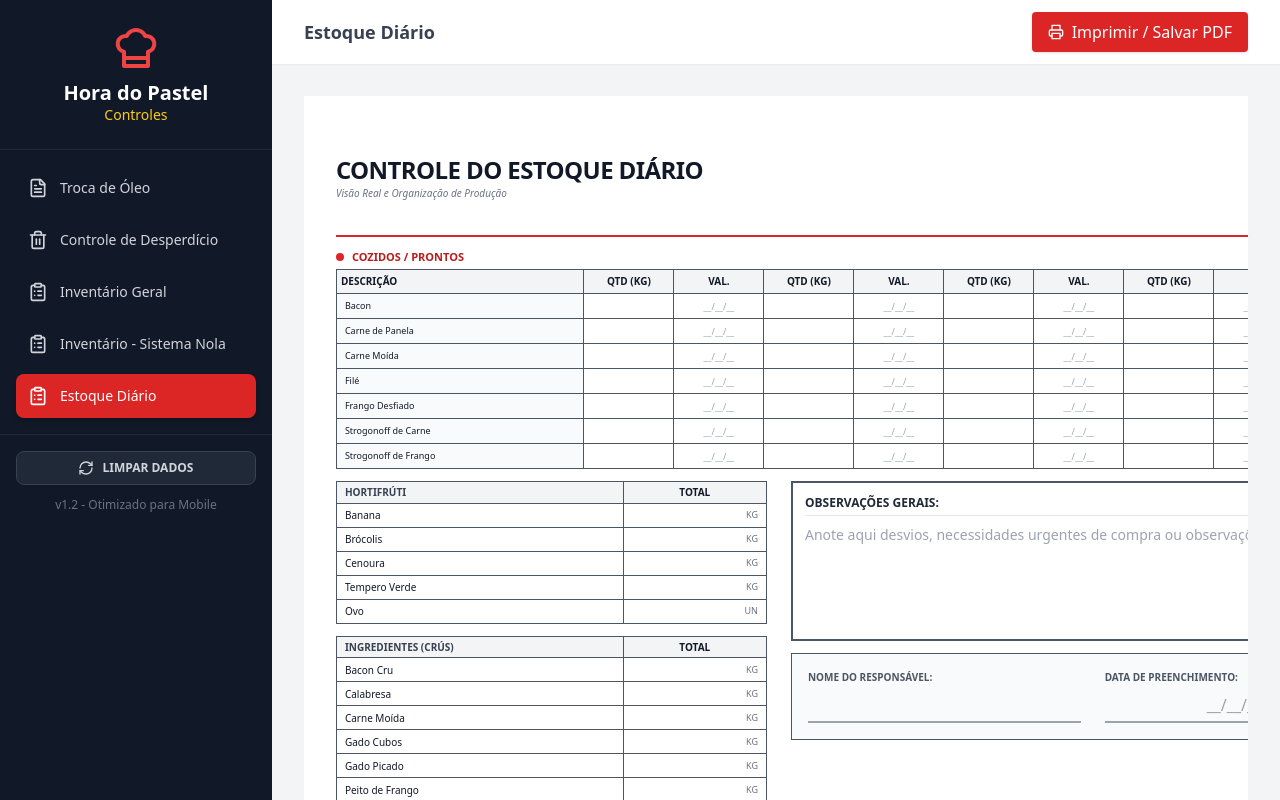
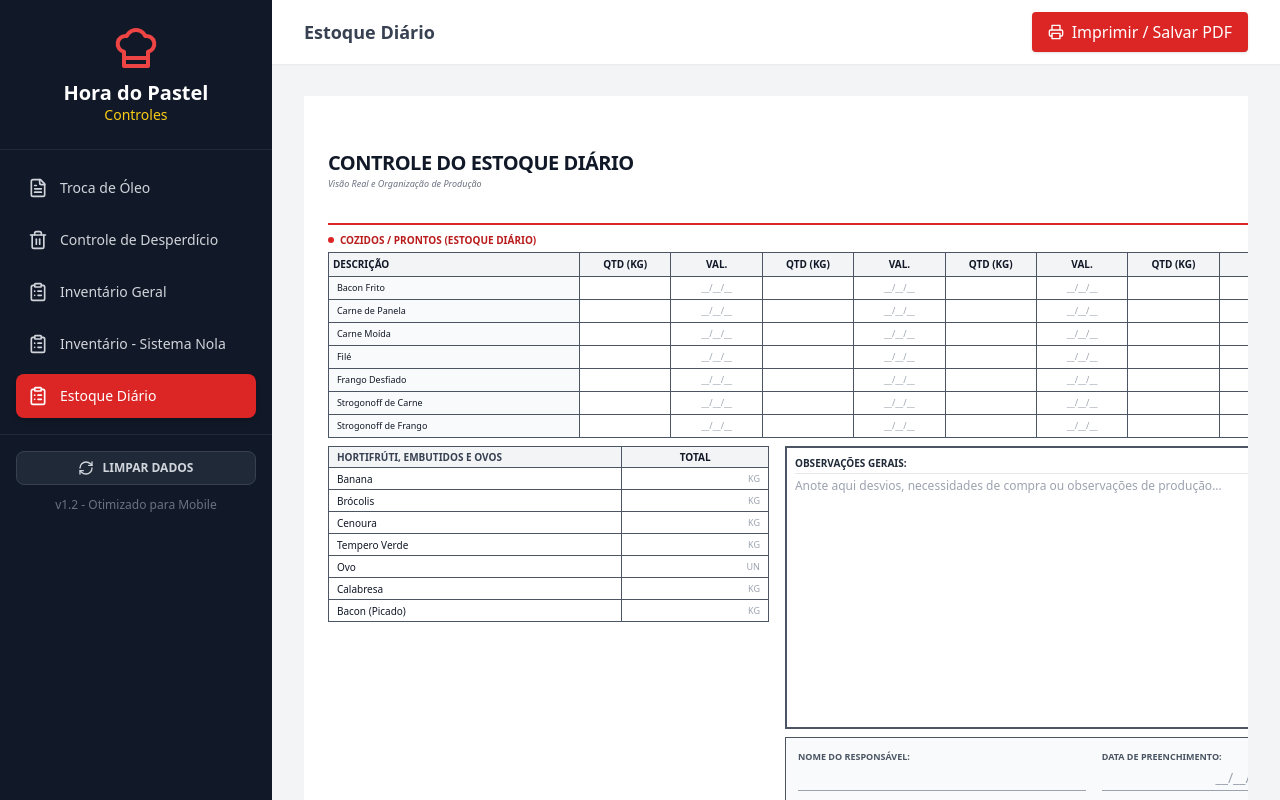
Before and after one commit to Esegnorelli/documentos-edit-veis, a React (Vite) app: page / in a window 1280 px wide. Both pictures are taken after a click on the button "Estoque Diário". Built offline with nearby package versions, Linux system fonts and the light colour scheme.

Commit message:
feat(DailyStock): Adjust table spacing and units for better print output
Refine the visual presentation of the daily stock table for printing. This includes adjusting vertical spacing in table rows and the appearance of unit labels to enhance readability and consistency on printed forms.

```diff
--- a/components/DailyStock.tsx
+++ b/components/DailyStock.tsx
@@ -5,7 +5,7 @@ type StockItem = string | { name: string; unit: string };
 
 export const DailyStock: React.FC = () => {
   const renderSimpleTable = (title: string, items: StockItem[], defaultUnit = "un") => (
-    <div className="mb-3 print:break-inside-avoid">
+    <div className="mb-2 print:break-inside-avoid">
       <table className="w-full border-collapse border border-gray-600 text-[10px] leading-tight">
         <thead>
           <tr className="bg-gray-100">
@@ -19,7 +19,7 @@ export const DailyStock: React.FC = () => {
             const itemUnit = typeof item === 'string' ? defaultUnit : item.unit;
 
             return (
-              <tr key={i} className="h-[24px]">
+              <tr key={i} className="h-[22px] print:h-[20px]">
                 <td className="border border-gray-600 px-2">
                    <input
                     type="text"
@@ -30,7 +30,7 @@ export const DailyStock: React.FC = () => {
                 <td className="border border-gray-600 px-2 bg-white">
                     <div className="flex justify-between items-center h-full">
                        <input type="text" className="w-full h-full bg-transparent outline-none text-right" />
-                       <span className="text-[9px] text-gray-500 ml-1 uppercase">{itemUnit}</span>
+                       <span className="text-[9px] text-gray-400 ml-1 uppercase">{itemUnit}</span>
                     </div>
                 </td>
               </tr>
@@ -43,32 +43,38 @@ export const DailyStock: React.FC = () => {
 
   return (
     <div className="w-full overflow-x-auto">
-      <div className="bg-white p-4 md:p-8 min-w-[297mm] max-w-[297mm] mx-auto min-h-[210mm] print:min-h-0 shadow-lg print:shadow-none print:p-0 landscape:w-full print:w-full print:max-w-none print:min-w-0 flex flex-col h-full">
+      <div className="bg-white p-4 md:p-6 min-w-[297mm] max-w-[297mm] mx-auto min-h-[210mm] print:min-h-0 print:h-[200mm] shadow-lg print:shadow-none print:p-0 landscape:w-full print:w-full print:max-w-none print:min-w-0 flex flex-col h-full overflow-hidden">
         <style>{`
           @media print {
-             @page { size: A4 landscape; margin: 4mm; }
+             @page {
+               size: A4 landscape;
+               margin: 5mm !important;
+             }
+             body { -webkit-print-color-adjust: exact; }
+             /* Ensure no extra pages are created */
+             html, body { height: 100%; overflow: hidden; }
           }
         `}</style>
 
         {/* Header */}
-        <div className="flex justify-between items-center mb-3 border-b-2 border-red-600 pb-2">
+        <div className="flex justify-between items-center mb-2 border-b-2 border-red-600 pb-1">
           <div className="flex flex-col">
-            <h1 className="text-2xl font-bold text-gray-900 uppercase tracking-tight">
+            <h1 className="text-xl font-bold text-gray-900 uppercase tracking-tight">
               Controle do Estoque Diário
             </h1>
-            <span className="text-[10px] text-gray-500 font-medium italic">Visão Real e Organização de Produção</span>
+            <span className="text-[9px] text-gray-500 font-medium italic">Visão Real e Organização de Produção</span>
           </div>
-          <div className="transform scale-90 origin-right">
+          <div className="transform scale-75 origin-right">
              <Logo />
           </div>
         </div>
 
-        <div className="flex-grow flex flex-col gap-3">
+        <div className="flex-grow flex flex-col gap-2">
             {/* Tabela de Cozidos - Full Width */}
             <div className="flex-shrink-0">
-              <div className="text-[11px] font-bold mb-1 uppercase text-red-700 flex items-center">
-                <span className="w-2 h-2 bg-red-600 rounded-full mr-2"></span>
-                Cozidos / Prontos
+              <div className="text-[10px] font-bold mb-1 uppercase text-red-700 flex items-center">
+                <span className="w-1.5 h-1.5 bg-red-600 rounded-full mr-1.5"></span>
+                Cozidos / Prontos (Estoque Diário)
               </div>
               <table className="w-full border-collapse border border-gray-600 text-[10px]">
                 <thead>
@@ -85,10 +91,10 @@ export const DailyStock: React.FC = () => {
                 </thead>
                 <tbody>
                   {[
-                    "Bacon", "Carne de Panela", "Carne Moída", "Filé",
+                    "Bacon Frito", "Carne de Panela", "Carne Moída", "Filé",
                     "Frango Desfiado", "Strogonoff de Carne", "Strogonoff de Frango"
                   ].map((item, i) => (
-                    <tr key={i} className="h-[25px]">
+                    <tr key={i} className="h-[23px] print:h-[21px]">
                       <td className="border border-gray-600 px-2 font-medium bg-gray-50 text-[9px]">
                         <input type="text" defaultValue={item} className="w-full h-full bg-transparent outline-none text-gray-900" />
                       </td>
@@ -111,43 +117,40 @@ export const DailyStock: React.FC = () => {
               </table>
             </div>
 
-            {/* Coluna Esquerda: Hortifrúti e Ingredientes | Coluna Direita: Observações e Assinaturas */}
-            <div className="flex gap-6 items-start">
+            {/* Coluna Esquerda: Hortifrúti, Embutidos e Ovos | Coluna Direita: Observações e Assinaturas */}
+            <div className="flex gap-4 items-stretch flex-grow">
 
               {/* Esquerda */}
-              <div className="w-5/12">
-                {renderSimpleTable("Hortifrúti", [
+              <div className="w-5/12 flex flex-col gap-1">
+                {renderSimpleTable("Hortifrúti, Embutidos e Ovos", [
                    "Banana",
                    "Brócolis",
                    "Cenoura",
                    "Tempero Verde",
-                   { name: "Ovo", unit: "un" }
-                 ], "kg")}
-
-                 {renderSimpleTable("Ingredientes (Crús)", [
-                   "Bacon Cru", "Calabresa", "Carne Moída", "Gado Cubos", "Gado Picado",
-                   "Peito de Frango", "Sassami"
+                   { name: "Ovo", unit: "un" },
+                   { name: "Calabresa", unit: "kg" },
+                   { name: "Bacon (Picado)", unit: "kg" }
                  ], "kg")}
               </div>
 
               {/* Direita */}
-              <div className="w-7/12 flex flex-col gap-3">
-                 <div className="border-2 border-gray-600 p-3 bg-white flex flex-col h-full min-h-[160px]">
-                   <strong className="block mb-2 uppercase text-gray-800 text-xs border-b border-gray-200 pb-1">Observações Gerais:</strong>
+              <div className="w-7/12 flex flex-col gap-2">
+                 <div className="border-2 border-gray-600 p-2 bg-white flex flex-col flex-grow">
+                   <strong className="block mb-1 uppercase text-gray-800 text-[10px] border-b border-gray-200 pb-0.5">Observações Gerais:</strong>
                    <textarea
-                    className="w-full flex-grow resize-none bg-transparent outline-none text-sm leading-relaxed"
-                    placeholder="Anote aqui desvios, necessidades urgentes de compra ou observações de produção..."
+                    className="w-full flex-grow resize-none bg-transparent outline-none text-xs leading-tight"
+                    placeholder="Anote aqui desvios, necessidades de compra ou observações de produção..."
                    ></textarea>
                  </div>
 
-                 <div className="border border-gray-600 p-4 bg-gray-50 grid grid-cols-2 gap-6">
+                 <div className="border border-gray-600 p-3 bg-gray-50 grid grid-cols-2 gap-4 flex-shrink-0">
                     <div>
-                      <label className="text-[10px] font-bold block uppercase text-gray-600 mb-1">Nome do Responsável:</label>
-                      <input type="text" className="border-b-2 border-gray-400 w-full bg-transparent outline-none text-base py-1 font-medium" />
+                      <label className="text-[9px] font-bold block uppercase text-gray-600 mb-0.5">Nome do Responsável:</label>
+                      <input type="text" className="border-b border-gray-400 w-full bg-transparent outline-none text-sm py-0.5 font-medium" />
                     </div>
                     <div>
-                      <label className="text-[10px] font-bold block uppercase text-gray-600 mb-1">Data de Preenchimento:</label>
-                      <input type="text" className="border-b-2 border-gray-400 w-full bg-transparent outline-none text-base py-1 text-center font-medium" placeholder="__/__/____" />
+                      <label className="text-[9px] font-bold block uppercase text-gray-600 mb-0.5">Data de Preenchimento:</label>
+                      <input type="text" className="border-b border-gray-400 w-full bg-transparent outline-none text-sm py-0.5 text-center font-medium" placeholder="__/__/____" />
                     </div>
                  </div>
               </div>
@@ -155,20 +158,20 @@ export const DailyStock: React.FC = () => {
         </div>
 
         {/* Rodapé Didático */}
-        <div className="mt-4 border-t-2 border-red-600 pt-3 grid grid-cols-12 gap-4">
-          <div className="col-span-8 border-r border-gray-300 pr-4">
-            <h4 className="text-[11px] font-bold text-red-700 uppercase mb-1">ATENÇÃO – OBJETIVOS DO CONTROLE</h4>
-            <p className="text-[10px] text-gray-700 leading-tight">
-              Preenchimento <strong>obrigatório</strong> ao final do último turno. Garante a visão real do estoque (crus e prontos),
-              auxiliando no planejamento de compras, organização da produção, controle de validade/giro e redução de desperdícios.
+        <div className="mt-3 border-t-2 border-red-600 pt-2 grid grid-cols-12 gap-3 flex-shrink-0">
+          <div className="col-span-8 border-r border-gray-300 pr-3">
+            <h4 className="text-[10px] font-bold text-red-700 uppercase mb-0.5">ATENÇÃO – OBJETIVOS DO CONTROLE</h4>
+            <p className="text-[9px] text-gray-700 leading-tight">
+              Preenchimento <strong>obrigatório</strong> ao final do último turno. Garante a visão real do estoque,
+              auxiliando no planejamento de compras, organização da produção e redução de desperdícios.
             </p>
           </div>
           <div className="col-span-4">
-            <h4 className="text-[11px] font-bold text-gray-900 uppercase mb-1 flex items-center">
+            <h4 className="text-[10px] font-bold text-gray-900 uppercase mb-0.5 flex items-center">
               ⚠️ ATENÇÃO ÀS VALIDADES
             </h4>
-            <p className="text-[10px] text-gray-700 leading-tight italic">
-              Mais de 3 validades para um item indica produção excessiva ou falha no planejamento. Produza conforme a demanda.
+            <p className="text-[9px] text-gray-700 leading-tight italic">
+              Mais de 3 validades indica produção excessiva. Produza conforme a demanda.
             </p>
           </div>
         </div>
```
